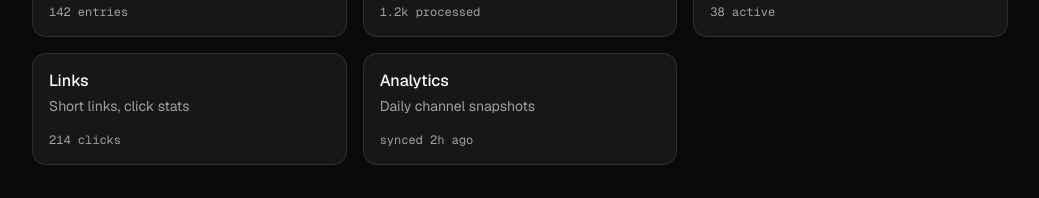
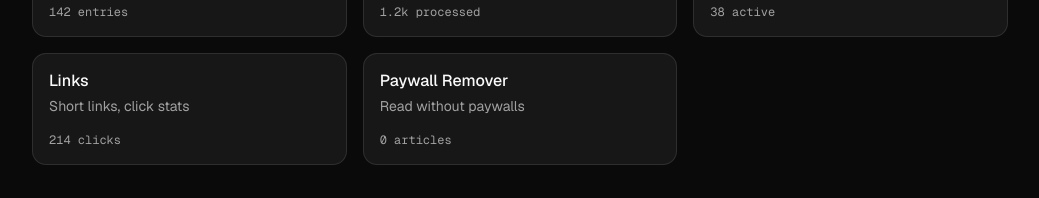
Before and after one commit to arthurseredaa/toolkit, a Next.js app in the folder apps/web/: page / in a window 1280 px wide. Shown: the part 199-397 px from the top of the page, without its empty margins (120-1159 px from the left). Built offline with nearby package versions, Linux system fonts and the light colour scheme.

Commit message:
feat: add paywall remover tool block

```diff
--- a/apps/web/src/components/dashboard/tools.ts
+++ b/apps/web/src/components/dashboard/tools.ts
@@ -31,9 +31,9 @@ export const tools: Tool[] = [
     stat: '214 clicks'
   },
   {
-    slug: 'analytics',
-    name: 'Analytics',
-    description: 'Daily channel snapshots',
-    stat: 'synced 2h ago'
+    slug: 'paywall-remover',
+    name: 'Paywall Remover',
+    description: 'Read without paywalls',
+    stat: '0 articles'
   }
 ]
```
